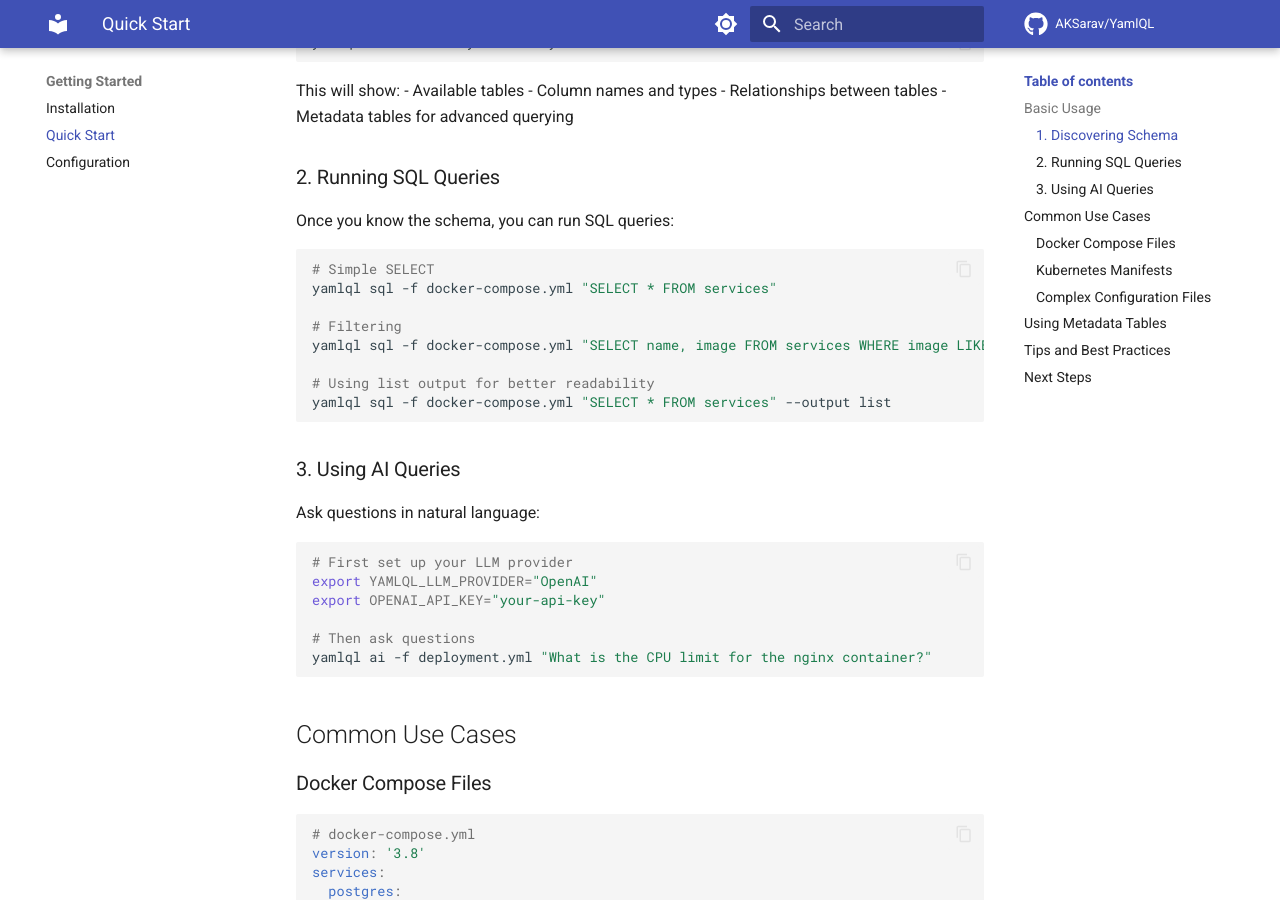
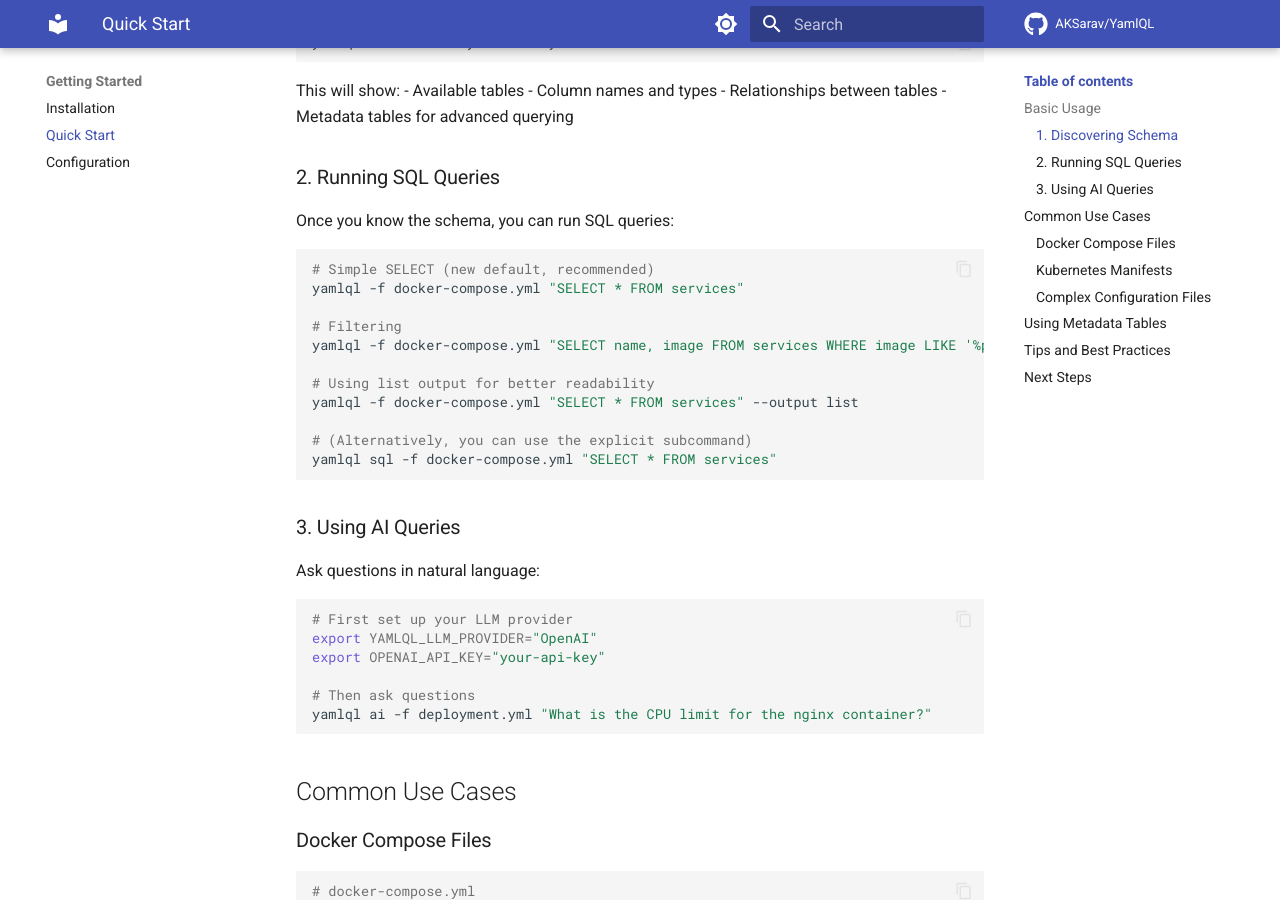
Before and after one commit to AKSarav/YamlQL, an MkDocs documentation site: the page built from docs/getting-started/quick-start.md, in a window 1280 px wide and 900 px high, scrolled down 435 px. Built offline with MkDocs 1.6.1 and Material for MkDocs 9.7.7, drawn with Linux system fonts in a browser that asks for light colours; comment, search, counter and statistics services are not loaded.

Commit message:
Default SQL updating the docs

````diff
--- a/docs/getting-started/quick-start.md
+++ b/docs/getting-started/quick-start.md
@@ -23,14 +23,17 @@ This will show:
 Once you know the schema, you can run SQL queries:
 
 ```bash
-# Simple SELECT
-yamlql sql -f docker-compose.yml "SELECT * FROM services"
+# Simple SELECT (new default, recommended)
+yamlql -f docker-compose.yml "SELECT * FROM services"
 
 # Filtering
-yamlql sql -f docker-compose.yml "SELECT name, image FROM services WHERE image LIKE '%postgres%'"
+yamlql -f docker-compose.yml "SELECT name, image FROM services WHERE image LIKE '%postgres%'"
 
 # Using list output for better readability
-yamlql sql -f docker-compose.yml "SELECT * FROM services" --output list
+yamlql -f docker-compose.yml "SELECT * FROM services" --output list
+
+# (Alternatively, you can use the explicit subcommand)
+yamlql sql -f docker-compose.yml "SELECT * FROM services"
 ```
 
 ### 3. Using AI Queries
````
Also changed, not shown: README.md (+7 -2 lines), docs/commands/sql.md (+11 -0 lines), docs/index.md (+4 -1 lines).
